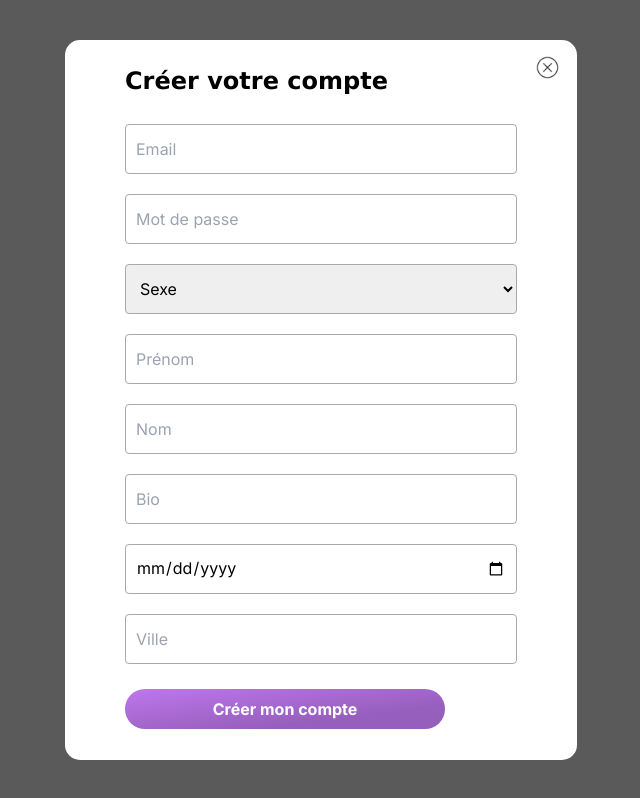
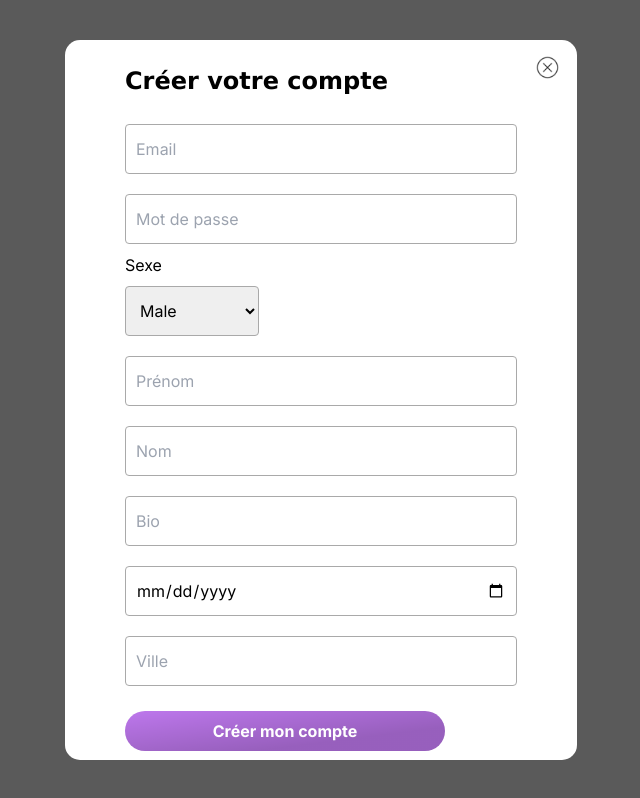
Before and after one commit to Cyrille-fnd/family-meet-frontend, a Next.js app: page / in a window 1280 px wide. Both pictures are taken after a click on the button "Créer un compte". Shown: the whole page, without its empty margins (319-959 px from the left). Built offline with nearby package versions, Linux system fonts and the light colour scheme; no server answers.

Commit message:
:rocket: fix sex selection + add category selection

```diff
--- a/components/event/eventAddModal/eventAddModal.module.css
+++ b/components/event/eventAddModal/eventAddModal.module.css
@@ -75,3 +75,15 @@ body.active-modal {
     width: 100%;
     margin-top: 15px;
 }
+
+.select {
+    box-sizing: border-box;
+    padding-left: 10px;
+    padding-right: 10px;
+    border: 1px solid darkgrey;
+    border-radius: 4px;
+    width: 100%;
+    height: 50px;
+    margin-top: 10px;
+    margin-bottom: 10px;
+}
--- a/components/event/eventAddModal/eventAddModal.tsx
+++ b/components/event/eventAddModal/eventAddModal.tsx
@@ -18,12 +18,19 @@ const EventAddModal: React.FC<EventAddModalProps> = ({
     user, token, isOpen, close
 }) => {
     const [loader, setLoader] = useState(false)
+    const [selectedCategory, setSelectedCategory] = useState('');
     const router = useRouter()
+
+    const handleChange = (event: React.FormEvent<HTMLSelectElement>) => {
+        setSelectedCategory(event.currentTarget.value);
+    };
 
     const handleSubmit = (event: React.FormEvent<HTMLFormElement>) => {
         event.preventDefault()
         setLoader(prevState => !prevState)
         const formData = new FormData(event.currentTarget)
+
+        formData.append('category', selectedCategory);
 
         const requestOptions = {
             method: 'POST',
@@ -77,7 +84,17 @@ const EventAddModal: React.FC<EventAddModalProps> = ({
                         <Input name="description" type="textarea" placeholder="Description"/>
                         <Input name="location" placeholder="Lieu"/>
                         <Input name="date" type="datetime-local" min={new Date().toISOString().slice(0, -8)}/>
-                        <Input name="category" placeholder="Catégorie"/>
+                        <label>
+                            Catégorie :
+                            <select name="category" value={selectedCategory} onChange={handleChange} className={s.select}>
+                                <option value="travail">travail</option>
+                                <option value="bar">bar</option>
+                                <option value="club">club</option>
+                                <option value="sport">sport</option>
+                                <option value="voyage">voyage</option>
+                                <option value="cinéma">cinéma</option>
+                            </select>
+                        </label>
                         <Input name="participantMax" type="number" min="1"/>
                         <div className={s.submitContainer}>
                             <Button type="submit" form="eventAddForm" value="Créer l'événement" />
--- a/components/home/registerModal/registerModal.tsx
+++ b/components/home/registerModal/registerModal.tsx
@@ -18,12 +18,19 @@ const RegisterModal: React.FC<RegisterModalProps> = ({
 }) => {
     const router = useRouter()
     const [loader, setLoader] = useState(false)
+    const [selectedSex, setSelectedSex] = useState('');
+
+    const handleChange = (event: React.FormEvent<HTMLSelectElement>) => {
+        setSelectedSex(event.currentTarget.value);
+    };
 
     const handleSubmit = (event: React.FormEvent<HTMLFormElement>) => {
         event.preventDefault()
 
         setLoader(prevState => !prevState)
         const formData = new FormData(event.currentTarget)
+
+        formData.append('sex', selectedSex);
 
         const requestOptions = {
             method: 'POST',
@@ -77,11 +84,13 @@ const RegisterModal: React.FC<RegisterModalProps> = ({
                     <form className={s.modalForm} onSubmit={handleSubmit} id="registerForm">
                         <Input name="email" placeholder="Email"/>
                         <Input name="password" type="password" placeholder="Mot de passe"/>
-                        <select name="sex" id="sex-select" className={s.select}>
-                            <option value="">Sexe</option>
-                            <option value="male">Male</option>
-                            <option value="female">Female</option>
-                        </select>
+                        <label>
+                            Sexe
+                            <select name="sex" value={selectedSex} onChange={handleChange} className={s.select}>
+                                <option value="male">Male</option>
+                                <option value="female">Female</option>
+                            </select>
+                        </label>
                         <Input name="firstname" placeholder="Prénom"/>
                         <Input name="lastname" placeholder="Nom"/>
                         <Input name="bio" placeholder="Bio"/>
```
